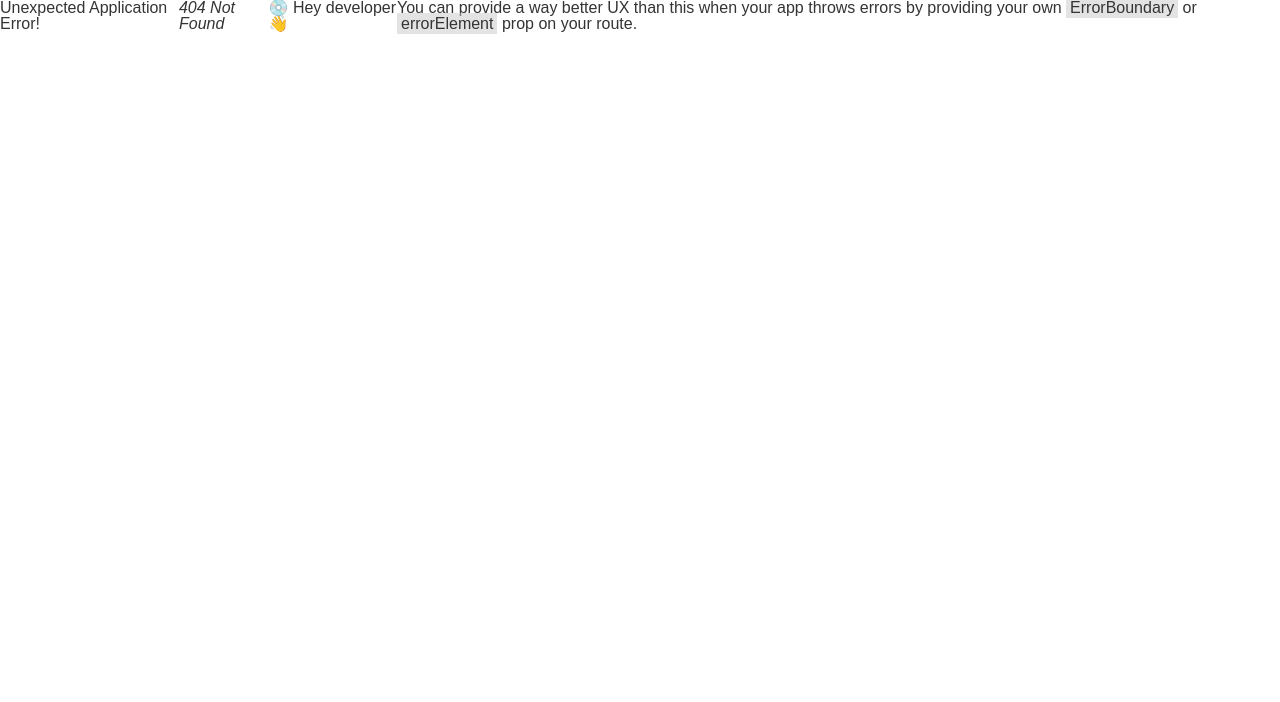
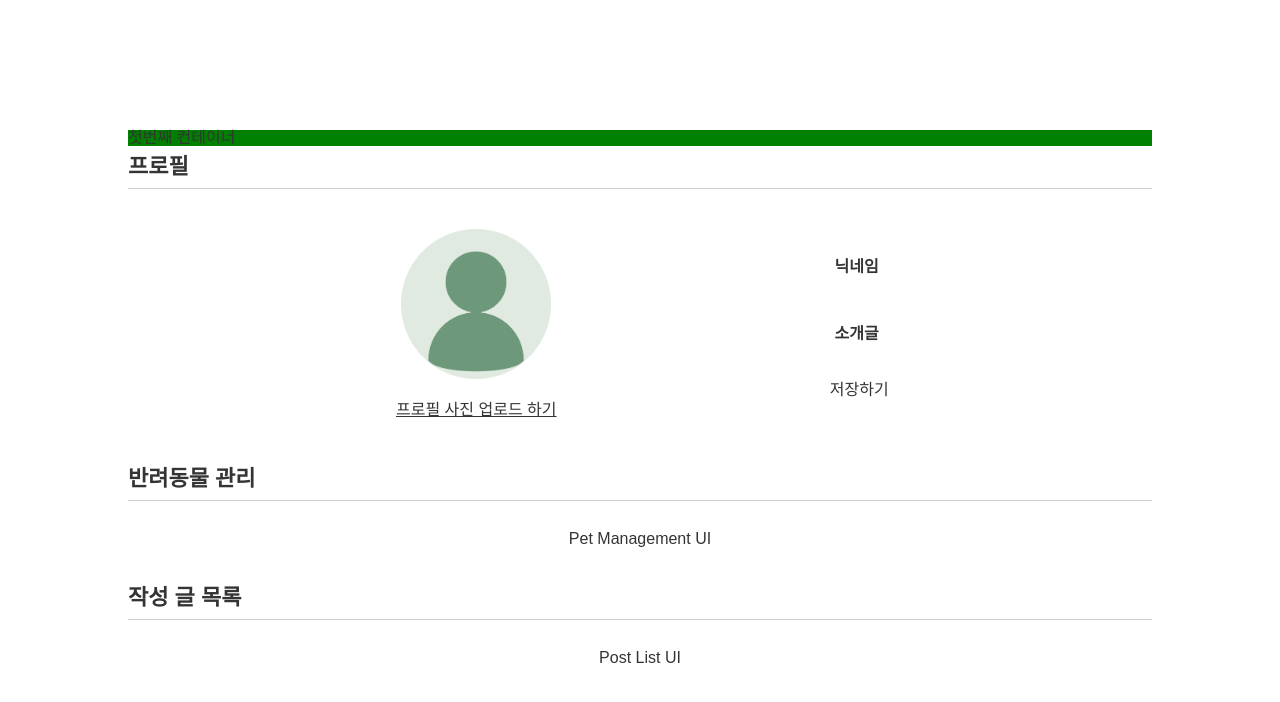
Before and after one commit to petitesize/Carebuddy, a React (Vite) app: page /mypage in a window 1280 px wide. Before the commit this address had no page. Shown: the top 702 px of the page. Built offline with nearby package versions, Linux system fonts and the light colour scheme; a web font is replaced by a local one.

Commit message:
Design: mypage

```diff
--- a/package.json
+++ b/package.json
@@ -11,6 +11,7 @@
   },
   "dependencies": {
     "@vitejs/plugin-react": "^4.3.1",
+    "@vitejs/plugin-react-swc": "^3.7.0",
     "localforage": "^1.10.0",
     "match-sorter": "^6.3.4",
     "react": "^18.2.0",
@@ -20,8 +21,7 @@
     "styled-components": "^6.1.11",
     "styled-reset": "^4.5.2",
     "typewriter-effect": "^2.21.0",
-    "vite": "^5.2.0",
-    "@vitejs/plugin-react-swc": "^3.7.0"
+    "vite": "^5.2.0"
   },
   "devDependencies": {
     "@types/node": "^20.14.2",
--- a/src/App.tsx
+++ b/src/App.tsx
@@ -6,6 +6,7 @@ import Home from '@pages/Home/';
 import ProtectedRoute from '@/routes/protectedRoute';
 import Layout from '@/components/layout';
 import Diary from '@pages/Diary/';
+import Mypage from '@pages/Mypage/';
 
 const router = createBrowserRouter([
   {
@@ -19,6 +20,7 @@ const router = createBrowserRouter([
     children: [
       { path: '', element: <Home /> },
       { path: 'diary', element: <Diary /> },
+      { path: 'mypage', element: <Mypage /> },
     ],
   },
 ]);
--- /dev/null
+++ b/src/pages/Mypage/index.tsx
@@ -0,0 +1,157 @@
+import styled from "styled-components";
+import React from 'react';
+import defaultImg from '@/assets/person.png'
+
+/* 임시 레이아웃 */
+
+const Body = styled.div`
+  flex: 1;
+  padding-top: 80px;
+`;
+
+const Main = styled.div`
+  margin: 0 auto;
+  margin-top: 50px;
+  margin-bottom: 50px;
+  width: 1024px;
+`;
+
+/* 임시 레이아웃 끝 */
+
+const Profile = styled.div`
+  background-color: green;
+`
+
+const Container = styled.div``;
+
+const Menu = styled.div`
+  padding: 10px 10px 10px 0;
+  font-weight: bold;
+  font-size: 22px;
+  border-bottom: 1px solid #cecece;
+  padding-bottom: 10px;
+`;
+
+const Item = styled.a`
+  font-weight: bold;
+  padding: 10px 10px 10px 0;
+`;
+
+const UserContainer = styled.div`
+  font-size: var(--font-size-md-1); //16
+  display: flex;
+  justify-content: space-evenly;
+  margin: 30px 0 30px 0;
+`;
+
+const List = styled.span`
+  display: flex;
+  align-items: center;
+`;
+
+const ListItem = styled.a`
+  font-weight: var(--font-weight-bold);
+  margin: 10px;
+`;
+
+const ImgContainer = styled.div`
+  display: flex;
+  flex-direction: column;
+  align-items: center;
+  justify-content: center;
+`;
+
+const LinkButton = styled.div`
+  margin: 10px 0 10px 0;
+  text-decoration: underline;
+`
+
+const DataList = styled.div`
+  display: flex;
+  justify-content: flex-end;
+`;
+
+const Info = styled.div`
+  display: flex;
+  flex-direction: column;
+  justify-content: space-evenly;
+`;
+
+const InputList = styled.span`
+  display: flex;
+`;
+
+const Button = styled.div``;
+
+const ImageBox = styled.div`
+  img {
+    height: 150px;
+    padding: 10px;
+  }
+`;
+
+const ProfileContainer = () => (
+  <UserContainer>
+    <ImgContainer>
+      <ImageBox><img src={defaultImg} alt="프로필 사진" /></ImageBox>
+      <LinkButton>프로필 사진 업로드 하기</LinkButton>
+    </ImgContainer>
+    <Info>
+      <InputList>
+        <List>
+          <ListItem>닉네임</ListItem>
+        </List>
+      </InputList>
+      <InputList>
+        <List>
+          <ListItem>소개글</ListItem>
+        </List>
+      </InputList>
+      <DataList>
+        <Button>저장하기</Button>
+      </DataList>
+    </Info>
+  </UserContainer>
+);
+
+const PetManagementContainer = () => (
+  <UserContainer>
+    {/* Add specific UI components for Pet Management */}
+    <div>Pet Management UI</div>
+  </UserContainer>
+);
+
+const PostListContainer = () => (
+  <UserContainer>
+    {/* Add specific UI components for Post List */}
+    <div>Post List UI</div>
+  </UserContainer>
+);
+
+const contentItems = [
+  { id: '1', content: '프로필', component: <ProfileContainer /> },
+  { id: '2', content: '반려동물 관리', component: <PetManagementContainer /> },
+  { id: '3', content: '작성 글 목록', component: <PostListContainer /> },
+];
+
+const Mypage: React.FC = () => (
+  <Body>
+    <Main>
+      <Profile>
+        첫번째 컨테이너
+      </Profile>
+      <Container>
+        {contentItems.map(item => (
+          <React.Fragment key={item.id}>
+            <Menu>
+              <Item>{item.content}</Item>
+            </Menu>
+            {item.component}
+          </React.Fragment>
+        ))}
+      </Container>
+    </Main>
+  </Body>
+);
+
+export default Mypage;
```
Also changed, not shown: .eslintrc.json, src/assets/person.png (added), src/components/Mypage/ProfileContainer.tsx (added), 1 other file (tests, documents, lock files or other folders).
